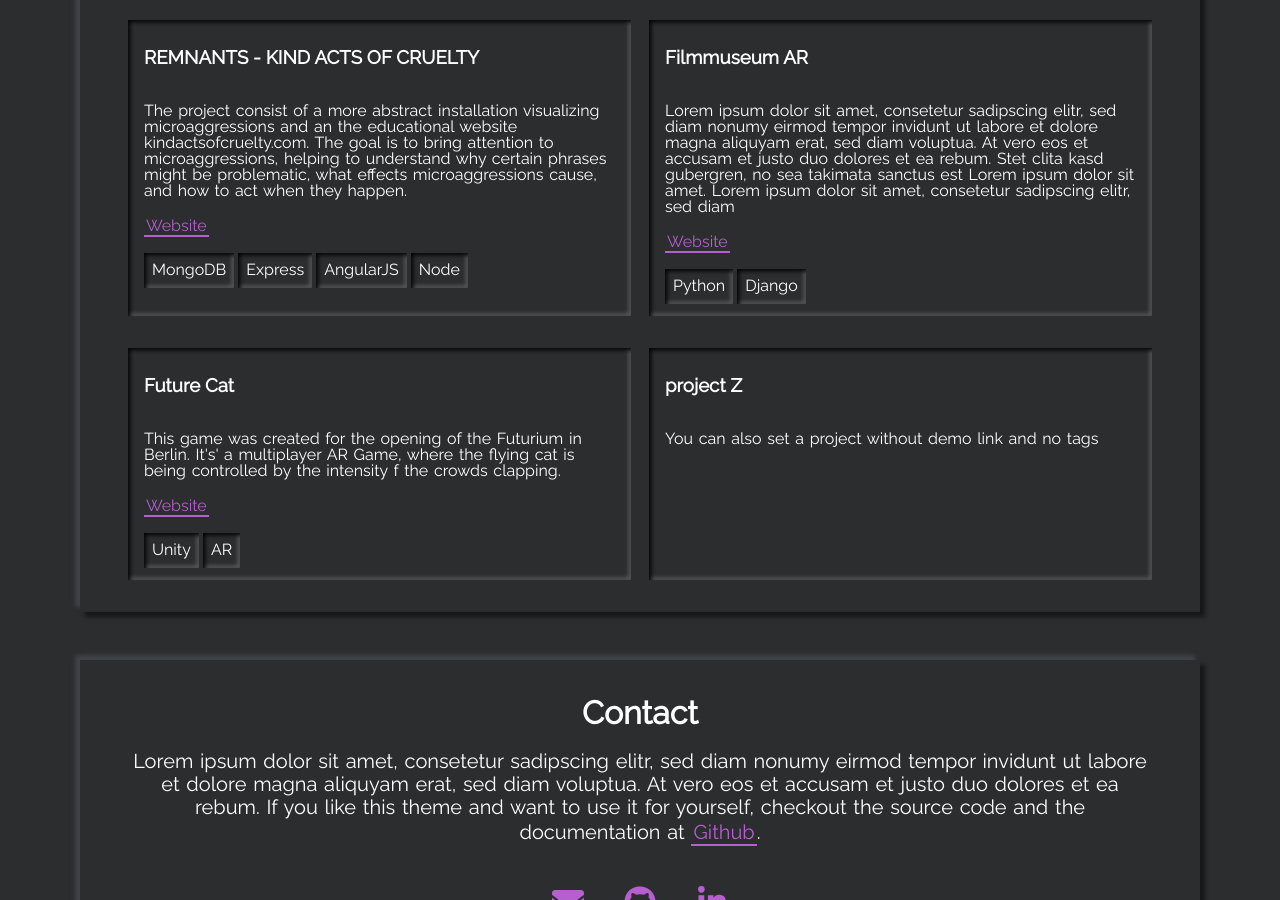
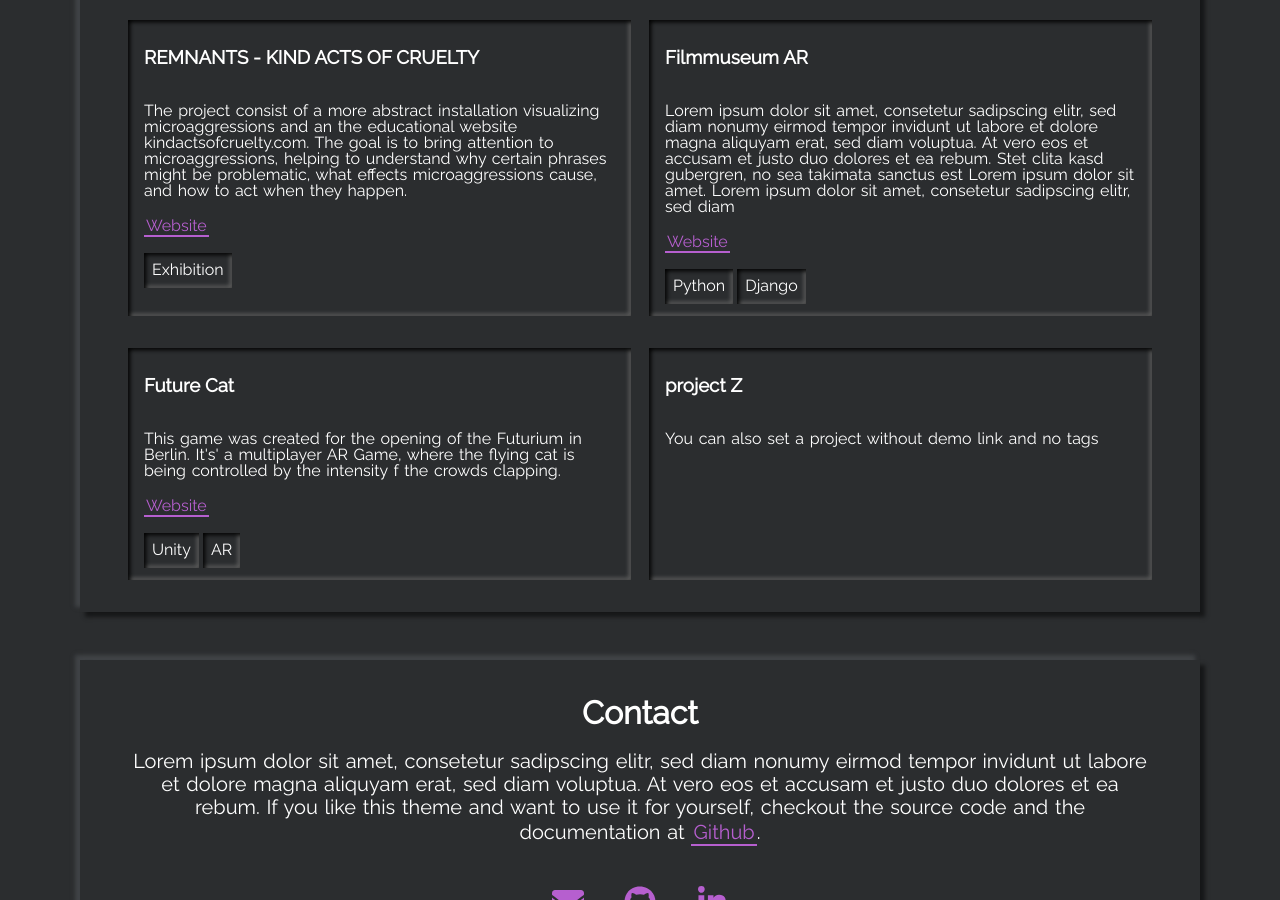
Before and after one commit to DeniseBischof/Portfolio, a Jekyll site: the page built from index.html, in a window 1280 px wide and 900 px high, scrolled down 3427 px. Built offline with Jekyll 4.4.1, drawn with Linux system fonts in a browser that asks for light colours.

Commit message:
Update finished_projects.yml

```diff
--- a/_data/finished_projects.yml
+++ b/_data/finished_projects.yml
@@ -16,11 +16,9 @@
 - name: REMNANTS - KIND ACTS OF CRUELTY
   descr: "The project consist of a more abstract installation visualizing microaggressions and an the educational website kindactsofcruelty.com. The goal is to bring attention to microaggressions, helping to understand why certain phrases might be problematic, what effects microaggressions cause, and how to act when they happen."
   demo: https://kindactsofcruelty.com/
+  img: https://github.com/DeniseBischof/Portfolio/blob/main/docs/screenshot-thumbnail-250.png?raw=true
   tags:
-    - tag: MongoDB
-    - tag: Express
-    - tag: AngularJS
-    - tag: Node
+    - tag: Exhibition
 
 - name: Filmmuseum AR
   descr: "Lorem ipsum dolor sit amet, consetetur sadipscing elitr, sed diam nonumy eirmod tempor invidunt ut labore et dolore magna aliquyam erat, sed diam voluptua. At vero eos et accusam et justo duo dolores et ea rebum. Stet clita kasd gubergren, no sea takimata sanctus est Lorem ipsum dolor sit amet. Lorem ipsum dolor sit amet, consetetur sadipscing elitr, sed diam"
```
